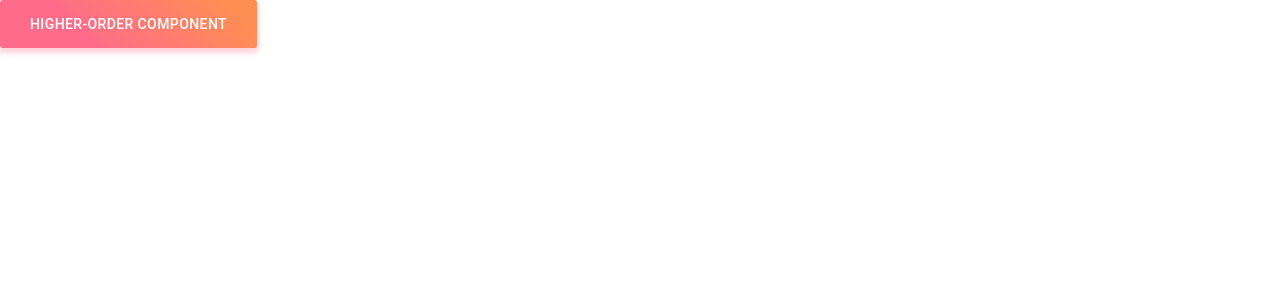
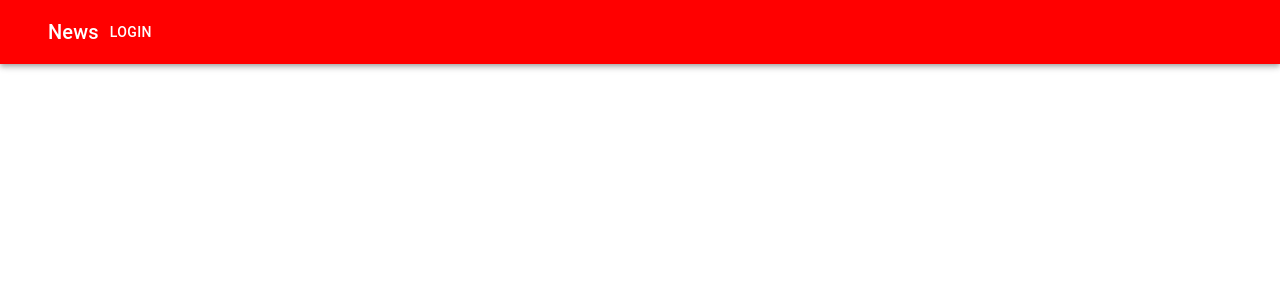
Before and after one commit to v8phan/funkymonkey, a React (Create React App) app: page / in a window 1280 px wide. Shown: the top 300 px of the page. Built offline with nearby package versions, Linux system fonts and the light colour scheme.

Commit message:
Base navbar added

```diff
--- a/src/App.js
+++ b/src/App.js
@@ -1,7 +1,8 @@
 import React from 'react';
 import PropTypes from 'prop-types';
 import { withStyles } from '@material-ui/core/styles';
-import Button from '@material-ui/core/Button';
+
+import Navbar from './components/Navbar';
 
 const styles = {
   app: {
@@ -24,7 +25,7 @@ function App(props) {
 
   return (
     <div className={classes.app}>
-      <Button className={classes.root}>Higher-order component</Button>
+      <Navbar />
     </div>
   );
 }
--- /dev/null
+++ b/src/components/Navbar.js
@@ -0,0 +1,32 @@
+import React from "react";
+import { withStyles } from "@material-ui/core/styles";
+import AppBar from "@material-ui/core/AppBar";
+import Toolbar from "@material-ui/core/Toolbar";
+import Typography from "@material-ui/core/Typography";
+import Button from "@material-ui/core/Button";
+import Container from '@material-ui/core/Container';
+
+const styles = {
+  navbar: {
+    backgroundColor: "red"
+  },
+};
+
+function Navbar(props) {
+  const { classes } = props;
+
+  return (
+    <div>
+      <AppBar position="static" className={classes.navbar}>
+          <Container>
+             <Toolbar>
+                <Typography variant="h6">News</Typography>
+                <Button color="inherit">Login</Button>
+            </Toolbar>
+          </Container>
+      </AppBar>
+    </div>
+  );
+}
+
+export default withStyles(styles)(Navbar);
```
